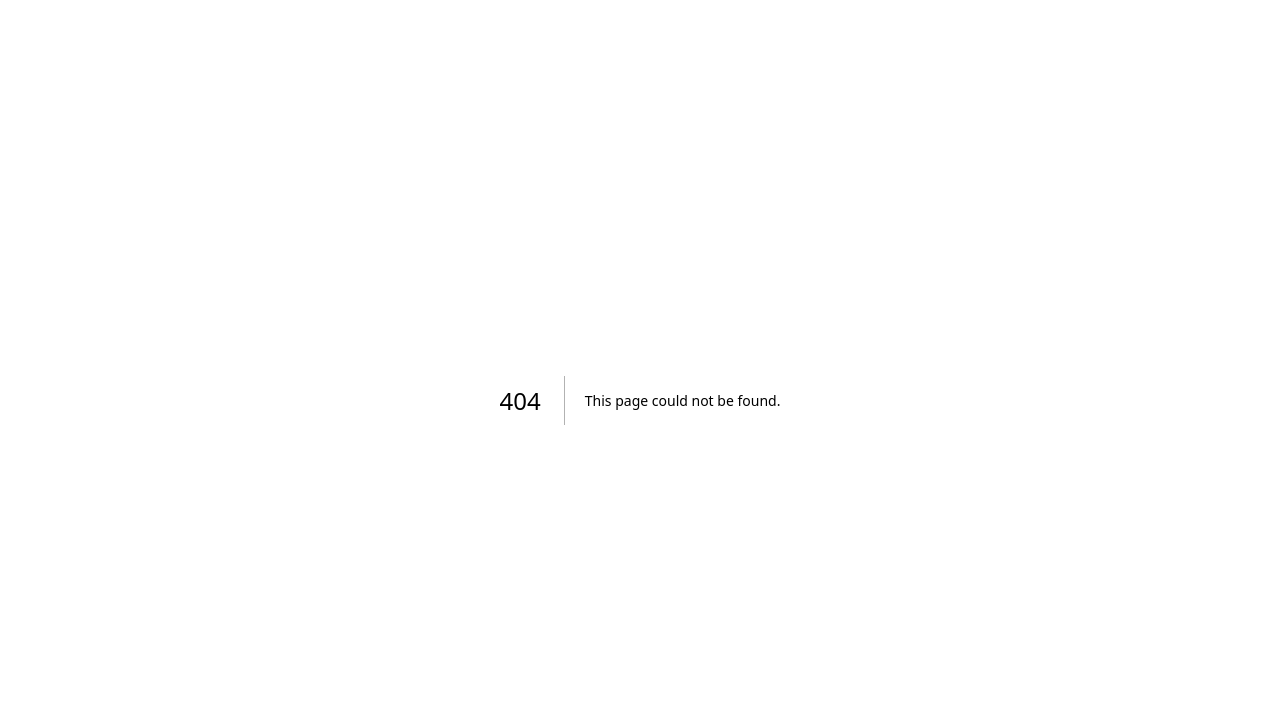
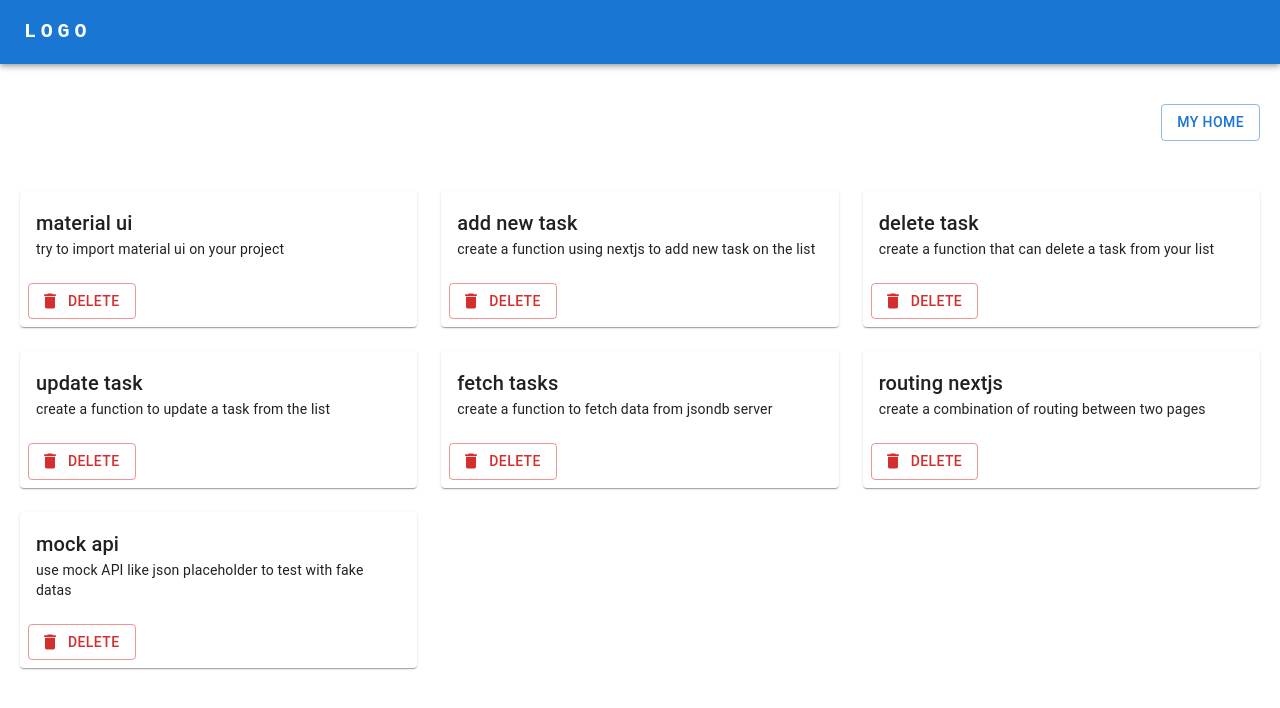
Before and after one commit to naaoufal/tasks-project, a Next.js app: page /finishedTasks in a window 1280 px wide. Before the commit this address had no page. Shown: the top 708 px of the page. Built offline with nearby package versions, Linux system fonts and the light colour scheme; data requests are answered from the project's data file.

Commit message:
add global modifs

```diff
--- a/db.json
+++ b/db.json
@@ -7,46 +7,58 @@
       "status": "Pending"
     },
     {
-      "id": 2,
-      "title": "task 2",
-      "desc": "this is task description",
-      "status": "Completed"
-    },
-    {
       "id": 4,
       "title": "fix alert",
       "desc": "this task is generaly for fixing alert problems",
       "status": "Pending"
     },
     {
-      "id": 410706127.96274465,
-      "title": "task 4",
-      "desc": "system management overlay",
+      "id": 858899972.4763306,
+      "title": "service down",
+      "desc": "check if service mongodb is down",
       "status": "Pending"
     },
     {
-      "id": 667961027.2609513,
-      "title": "test 20",
-      "desc": "fuejrgnerklmg;ernjgerjngmer",
-      "status": "Pending"
-    },
-    {
-      "id": 953087533.5455418,
-      "title": "task 50",
-      "desc": "this is description for task 50",
-      "status": "Pending"
-    },
-    {
-      "id": 489656253.38894457,
-      "title": "done task",
-      "desc": "this is done task",
+      "id": 598350341.3350357,
+      "title": "material ui",
+      "desc": "try to import material ui on your project",
       "status": "Completed"
     },
     {
-      "id": 430349018.5098229,
-      "title": "task 6",
-      "desc": "task 6",
-      "status": "Pending"
+      "id": 122570319.88206735,
+      "title": "add new task",
+      "desc": "create a function using nextjs to add new task on the list",
+      "status": "Completed"
+    },
+    {
+      "id": 994582590.095984,
+      "title": "delete task",
+      "desc": "create a function that can delete a task from your list",
+      "status": "Completed"
+    },
+    {
+      "id": 760424868.828457,
+      "title": "update task",
+      "desc": "create a function to update a task from the list",
+      "status": "Completed"
+    },
+    {
+      "id": 100523370.10752988,
+      "title": "fetch tasks",
+      "desc": "create a function to fetch data from jsondb server",
+      "status": "Completed"
+    },
+    {
+      "id": 14998417.70839927,
+      "title": "routing nextjs",
+      "desc": "create a combination of routing between two pages",
+      "status": "Completed"
+    },
+    {
+      "id": 413219505.75687194,
+      "title": "mock api",
+      "desc": "use mock API like json placeholder to test with fake datas",
+      "status": "Completed"
     }
   ]
 }
--- /dev/null
+++ b/src/app/finishedTasks/page.tsx
@@ -0,0 +1,118 @@
+"use client";
+import NavBarComponent from '@/components/Navbar';
+import 'dotenv/config'
+import { TabContext } from '@mui/lab';
+import Box from '@mui/material/Box';
+import Card from '@mui/material/Card';
+import CardActions from '@mui/material/CardActions';
+import CardContent from '@mui/material/CardContent';
+import Button from '@mui/material/Button';
+// import Button from "@material-ui/core/Button";
+import Typography from '@mui/material/Typography';
+import Grid from '@mui/material/Grid';
+import { DataGrid, GridColDef, GridValueGetterParams } from '@mui/x-data-grid';
+import List from '@mui/material/List';
+import ListItem from '@mui/material/ListItem';
+import ListItemButton from '@mui/material/ListItemButton';
+import ListItemIcon from '@mui/material/ListItemIcon';
+import ListItemText from '@mui/material/ListItemText';
+import Divider from '@mui/material/Divider';
+import InboxIcon from '@mui/icons-material/Inbox';
+import DraftsIcon from '@mui/icons-material/Drafts';
+import { AppBar, Toolbar, IconButton, FormControl, Alert, Select, MenuItem, SelectChangeEvent, InputLabel } from '@mui/material';
+import MenuIcon from '@mui/icons-material/Menu';
+import Modal from '@mui/material/Modal';
+import TextField from '@mui/material/TextField';
+
+import DeleteIcon from '@mui/icons-material/Delete';
+import EditIcon from '@mui/icons-material/Edit';
+import React, { useEffect, useState } from 'react';
+import Link from 'next/link';
+import { useRouter } from 'next/navigation';
+
+export default function FinishedTasks() {
+
+    const [data, setData] = useState([]);
+    const router = useRouter();
+
+    // fetch all tasks
+    const fetchData = async () => {
+        await fetch('http://localhost:3030/tasks?status=Completed')
+            .then((res) => res.json())
+            .then((items) => {
+                setData(items);
+            });
+    };
+
+    // delete task from list :
+    const handleDelete = (id: any) => {
+        // console.log("ID", id);
+        fetch(`http://localhost:3030/tasks/${id}`, {
+            method: 'DELETE',
+        });
+        fetchData();
+    };
+
+    // fetch data when component mounted
+    useEffect(() => {
+        fetchData();
+    }, []);
+
+    return(
+        <div>
+            <NavBarComponent />
+            <div style={{
+                paddingTop: 20,
+                margin: 20,
+                // marginBottom: 30,
+            }}>
+                <div style={{
+                    marginBottom: 30,
+                }}>
+                    <Grid container justifyContent="flex-end">
+                        <Button
+                             variant="outlined"
+                             color="primary"
+                            onClick={() => router.push("/")}
+                        >My Home</Button>
+                    </Grid>
+                    {/* <Button onClick={() => router.push("/")}>Finished Tasks</Button> */}
+                </div>
+            </div>
+            <div style={{
+                paddingTop: 20,
+                margin: 20,
+            }}>
+                <Box sx={{ flexGrow: 1 }} >
+                    <Grid container spacing={{ xs: 2, md: 3 }} columns={{ xs: 4, sm: 8, md: 12 }}>
+                        {data && data?.map((item: any) => (
+                            <Grid item xs={4} md={4} key={item?.id}>
+                                <Card sx={{ minWidth: 275 }}>
+                                    <CardContent>
+                                        <Typography variant="h6" component="div">
+                                            {item?.title}
+                                        </Typography>
+                                        <Typography variant="body2">
+                                            {item?.desc}
+                                        </Typography>
+                                    </CardContent>
+                                    <CardActions>
+                                        {/* <Button variant="outlined" color="primary" startIcon={<EditIcon />} onClick={() => {
+                                            setObjModify(item);
+                                            setOpenPatch(true);
+                                        }}>
+                                            Edit
+                                        </Button> */}
+                                        <Button variant="outlined" color="error" onClick={() => handleDelete(item?.id)} startIcon={<DeleteIcon />}>
+                                            Delete
+                                        </Button>
+                                    </CardActions>
+                                </Card>
+                            </Grid>
+                        ))}
+                    </Grid>
+                </Box>
+            </div>
+        </div>
+    );
+};
--- a/src/app/page.tsx
+++ b/src/app/page.tsx
@@ -1,29 +1,14 @@
-// "use client";
+"use client";
 import Image from 'next/image';
-import AllTasks from './pages/AllTasks';
-
-// async function getData() {
-//   const res = await fetch('http://localhost:3030/tasks')
-//   // The return value is *not* serialized
-//   // You can return Date, Map, Set, etc.
-
-//   if (!res.ok) {
-//     // This will activate the closest `error.js` Error Boundary
-//     throw new Error('Failed to fetch data');
-//   }
-
-//   return res.json()
-// }
+import HomeScreem from './pages/Home/page';
+import { Button } from '@mui/material';
+import { useRouter } from 'next/navigation';
 
 export default async function Home() {
 
-  // const data = await getData();
-
   return (
     <main>
-      <AllTasks
-        // data={data}
-      />
+      <HomeScreem />
     </main>
   )
 }
--- a/src/app/pages/AllTasks/index.tsx
+++ b/src/app/pages/Home/page.tsx
@@ -27,6 +27,8 @@ import TextField from '@mui/material/TextField';
 import DeleteIcon from '@mui/icons-material/Delete';
 import EditIcon from '@mui/icons-material/Edit';
 import React, { useEffect, useState } from 'react';
+import Link from 'next/link';
+import { useRouter } from 'next/navigation';
 
 
 const style = {
@@ -42,7 +44,9 @@ const style = {
 };
 
 
-export default function AllTasks() {
+export default function Home() {
+
+    const router = useRouter();
 
     const [open, setOpen] = useState(false);
     const [openPatch, setOpenPatch] = useState(false);
@@ -67,7 +71,7 @@ export default function AllTasks() {
 
     const [objModify, setObjModify] = useState({});
 
-    console.log("allTasks", process.env.GET_PENDING_TASKS);
+    // console.log("routers", router);
 
     // fetch all tasks
     const fetchData = async () => {
@@ -181,6 +185,7 @@ export default function AllTasks() {
                             onClick={handleOpen}
                         >Add new task</Button>
                     </Grid>
+                    <Button onClick={() => router.push("/finishedTasks")}>Finished Tasks</Button>
                 </div>
                 {/* modal for add new task */}
                 <Modal
```
Also changed, not shown: src/app/pages/Home/styles/TextField.module.css (renamed from src/app/pages/AllTasks/styles/TextField.module.css).
